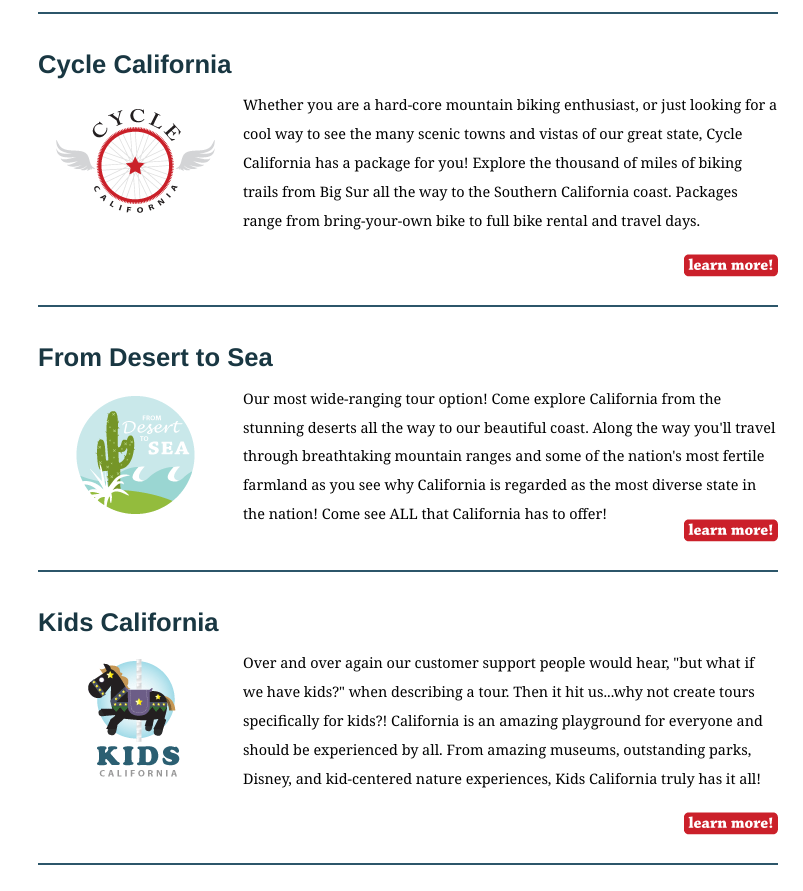
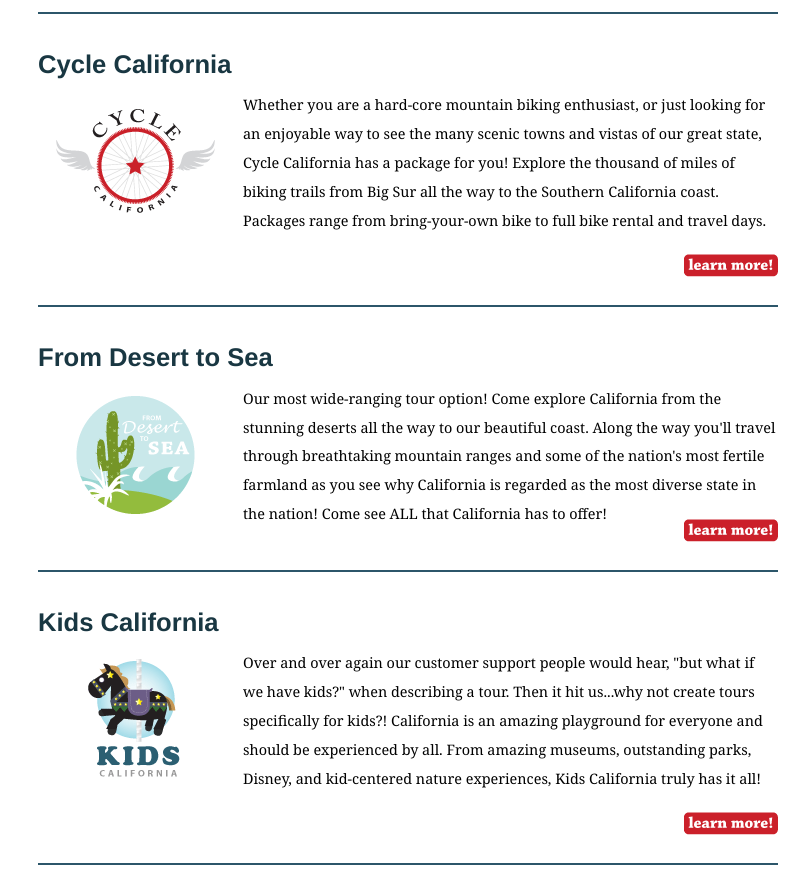
Before and after one commit to wrongways/essential_git, a plain HTML site: page tours.html in a window 1280 px wide. Shown: the part 1754-2645 px from the top of the page, without its empty margins (477-1280 px from the left). Drawn offline with Linux system fonts and the light colour scheme.

Commit message:
Remove hipster language

```diff
--- a/tours.html
+++ b/tours.html
@@ -90,7 +90,7 @@
             </div>
             <div class="tourDescription">
               <h2>Cycle California</h2>
-              <p><img src="assets/images/cycle_desc_bug.gif" width="195" height="120" alt="Cycle California">Whether you are a hard-core mountain biking enthusiast, or just looking for a cool way to see the many scenic towns and vistas of our great state, Cycle California has a package for you! Explore the thousand of miles of biking trails from Big Sur all the way to the Southern California coast. Packages range from bring-your-own bike to full bike rental and travel days. <a href="tour_detail_cycle.html" title="California Cycle" class="more">learn more!</a></p>
+              <p><img src="assets/images/cycle_desc_bug.gif" width="195" height="120" alt="Cycle California">Whether you are a hard-core mountain biking enthusiast, or just looking for an enjoyable way to see the many scenic towns and vistas of our great state, Cycle California has a package for you! Explore the thousand of miles of biking trails from Big Sur all the way to the Southern California coast. Packages range from bring-your-own bike to full bike rental and travel days. <a href="tour_detail_cycle.html" title="California Cycle" class="more">learn more!</a></p>
             </div>
             <div class="tourDescription">
               <h2>From Desert to Sea</h2>
```
